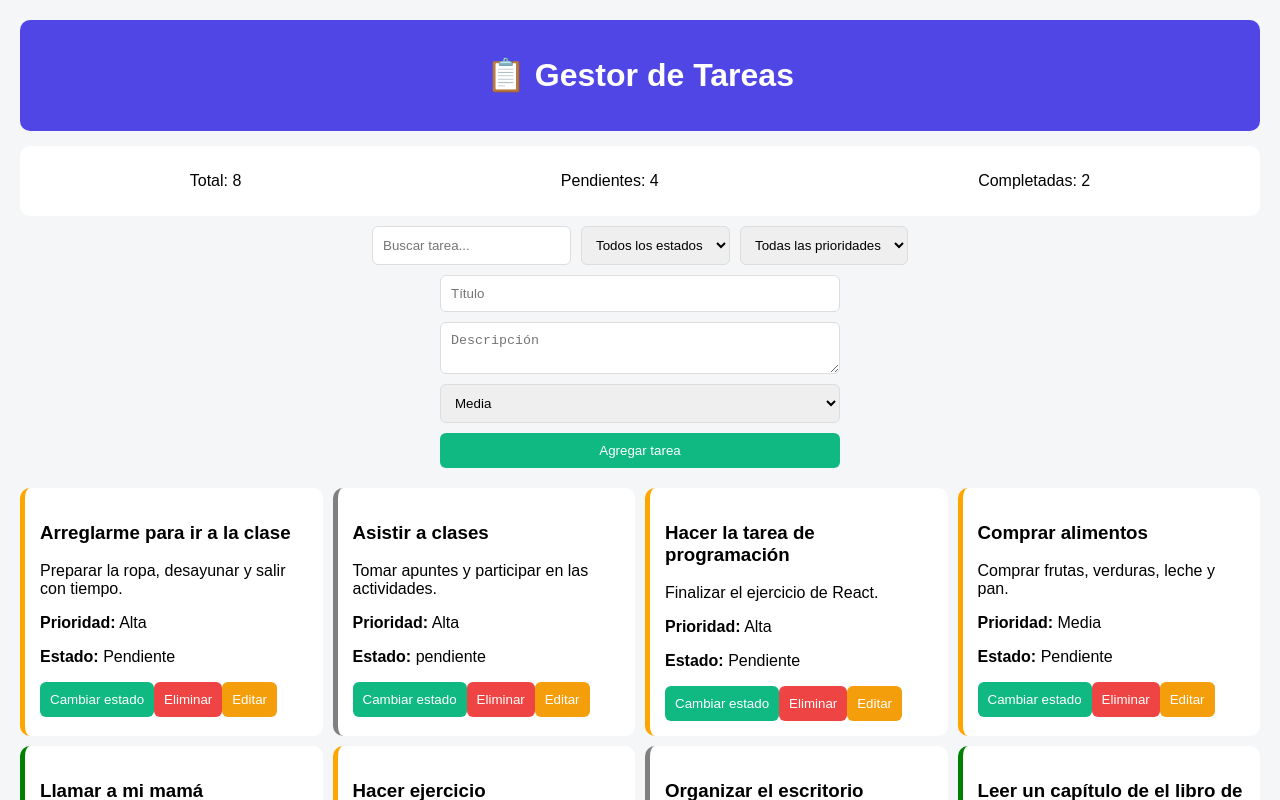
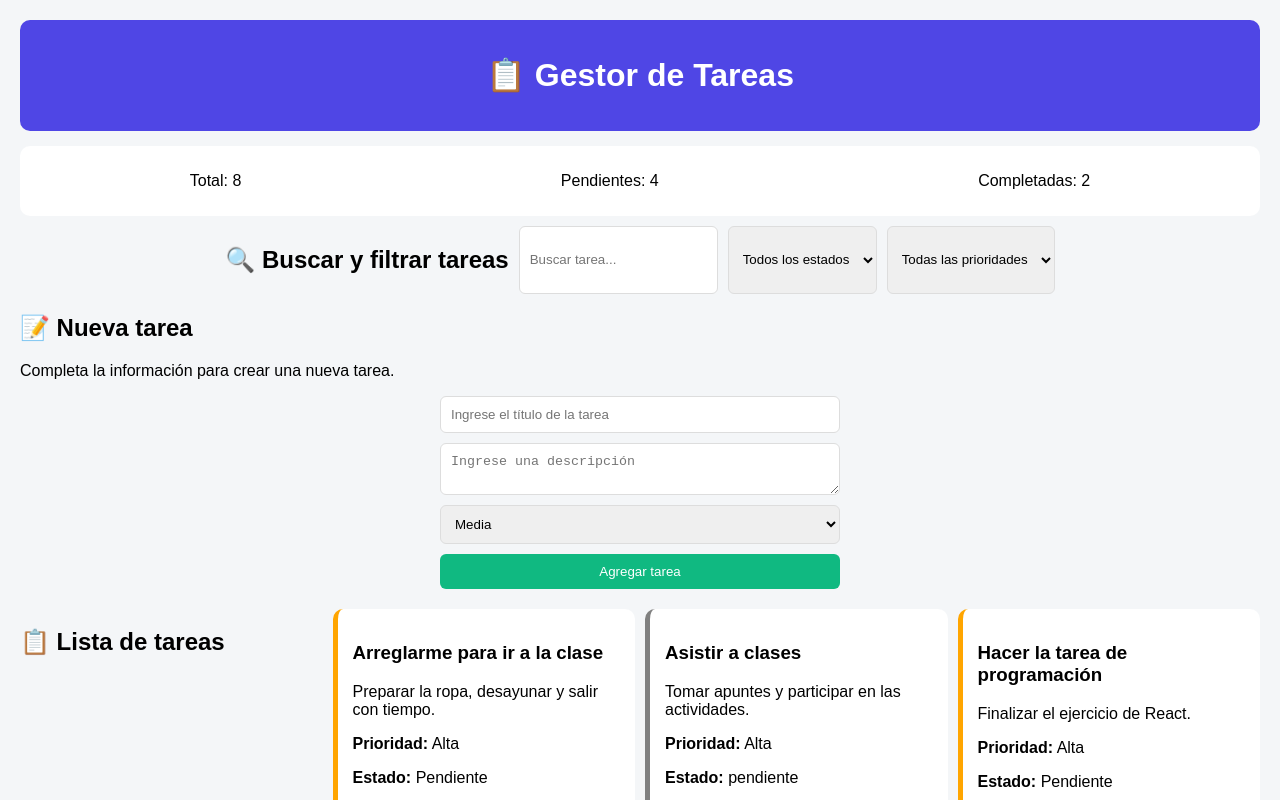
Before and after one commit to katherine-vasquez/react-task-manager, a React (Vite) app: page / in a window 1280 px wide. Shown: the top 800 px of the page. Built offline with nearby package versions, Linux system fonts and the light colour scheme.

Commit message:
Mejora UI: títulos de secciones y estructura visual

```diff
--- a/src/App.jsx
+++ b/src/App.jsx
@@ -2,7 +2,6 @@ import { useEffect, useState } from "react";
 import "./App.css";
 
 export default function App() {
-  // 💾 ESTADO CON LOCALSTORAGE + TAREAS DE EJEMPLO
   const [tasks, setTasks] = useState(() => {
     try {
       const saved = localStorage.getItem("tasks");
@@ -84,21 +83,17 @@ export default function App() {
   const [filter, setFilter] = useState("Todas");
   const [priorityFilter, setPriorityFilter] = useState("Todas");
 
-  // 💾 GUARDAR EN LOCALSTORAGE
   useEffect(() => {
     localStorage.setItem("tasks", JSON.stringify(tasks));
   }, [tasks]);
 
-  // 🔍 FILTRADO + BÚSQUEDA
   const filteredTasks = tasks.filter((task) => {
     const matchSearch = task.title
       .toLowerCase()
       .includes(search.toLowerCase());
 
     const matchStatus =
-    filter === "Todas"
-      ? true
-      : task.status === filter;
+      filter === "Todas" ? true : task.status === filter;
 
     const matchPriority =
       priorityFilter === "Todas"
@@ -108,7 +103,6 @@ export default function App() {
     return matchSearch && matchStatus && matchPriority;
   });
 
-  // ➕ CREAR / ✏️ EDITAR
   const handleSubmit = (e) => {
     e.preventDefault();
 
@@ -143,7 +137,6 @@ export default function App() {
     setPriority("Media");
   };
 
-  // 🔄 CAMBIAR ESTADO
   const toggleStatus = (id) => {
     setTasks((prev) =>
       prev.map((t) =>
@@ -160,12 +153,10 @@ export default function App() {
     );
   };
 
-  // 🗑️ ELIMINAR
   const deleteTask = (id) => {
     setTasks((prev) => prev.filter((t) => t.id !== id));
   };
 
-  // ✏️ INICIAR EDICIÓN
   const startEdit = (task) => {
     setEditingId(task.id);
     setTitle(task.title);
@@ -173,7 +164,6 @@ export default function App() {
     setPriority(task.priority);
   };
 
-  // ❌ CANCELAR EDICIÓN
   const cancelEdit = () => {
     setEditingId(null);
     setTitle("");
@@ -181,10 +171,13 @@ export default function App() {
     setPriority("Media");
   };
 
-  // 📊 CONTADORES
   const total = tasks.length;
-  const pendientes = tasks.filter(t => t.status === "Pendiente").length;
-  const completadas = tasks.filter(t => t.status === "Completada").length;
+  const pendientes = tasks.filter(
+    (t) => t.status === "Pendiente"
+  ).length;
+  const completadas = tasks.filter(
+    (t) => t.status === "Completada"
+  ).length;
 
   return (
     <div className="app">
@@ -201,8 +194,11 @@ export default function App() {
         <p>Completadas: {completadas}</p>
       </section>
 
-      {/* SEARCH + FILTER */}
+      {/* 🔍 SEARCH + FILTER */}
       <section className="top-bar">
+
+        <h2>🔍 Buscar y filtrar tareas</h2>
+
         <input
           placeholder="Buscar tarea..."
           value={search}
@@ -230,17 +226,24 @@ export default function App() {
 
       </section>
 
-      {/* FORM */}
-      <section>
+      {/* 📝 FORM */}
+      <section className="form-card">
+
+        <h2>📝 Nueva tarea</h2>
+
+        <p className="form-text">
+          Completa la información para crear una nueva tarea.
+        </p>
+
         <form className="form" onSubmit={handleSubmit}>
           <input
-            placeholder="Título"
+            placeholder="Ingrese el título de la tarea"
             value={title}
             onChange={(e) => setTitle(e.target.value)}
           />
 
           <textarea
-            placeholder="Descripción"
+            placeholder="Ingrese una descripción"
             value={description}
             onChange={(e) => setDescription(e.target.value)}
           />
@@ -266,10 +269,15 @@ export default function App() {
         </form>
       </section>
 
-      {/* TASKS */}
+      {/* 📋 TASKS */}
       <main className="grid">
+        <h2>📋 Lista de tareas</h2>
+
         {filteredTasks.map((task) => (
-          <article key={task.id} className={`card ${task.status}`}>
+          <article
+            key={task.id}
+            className={`card ${task.status}`}
+          >
             <h3>{task.title}</h3>
             <p>{task.description}</p>
 
```
Lines whose indentation alone changed are shown as unchanged.
